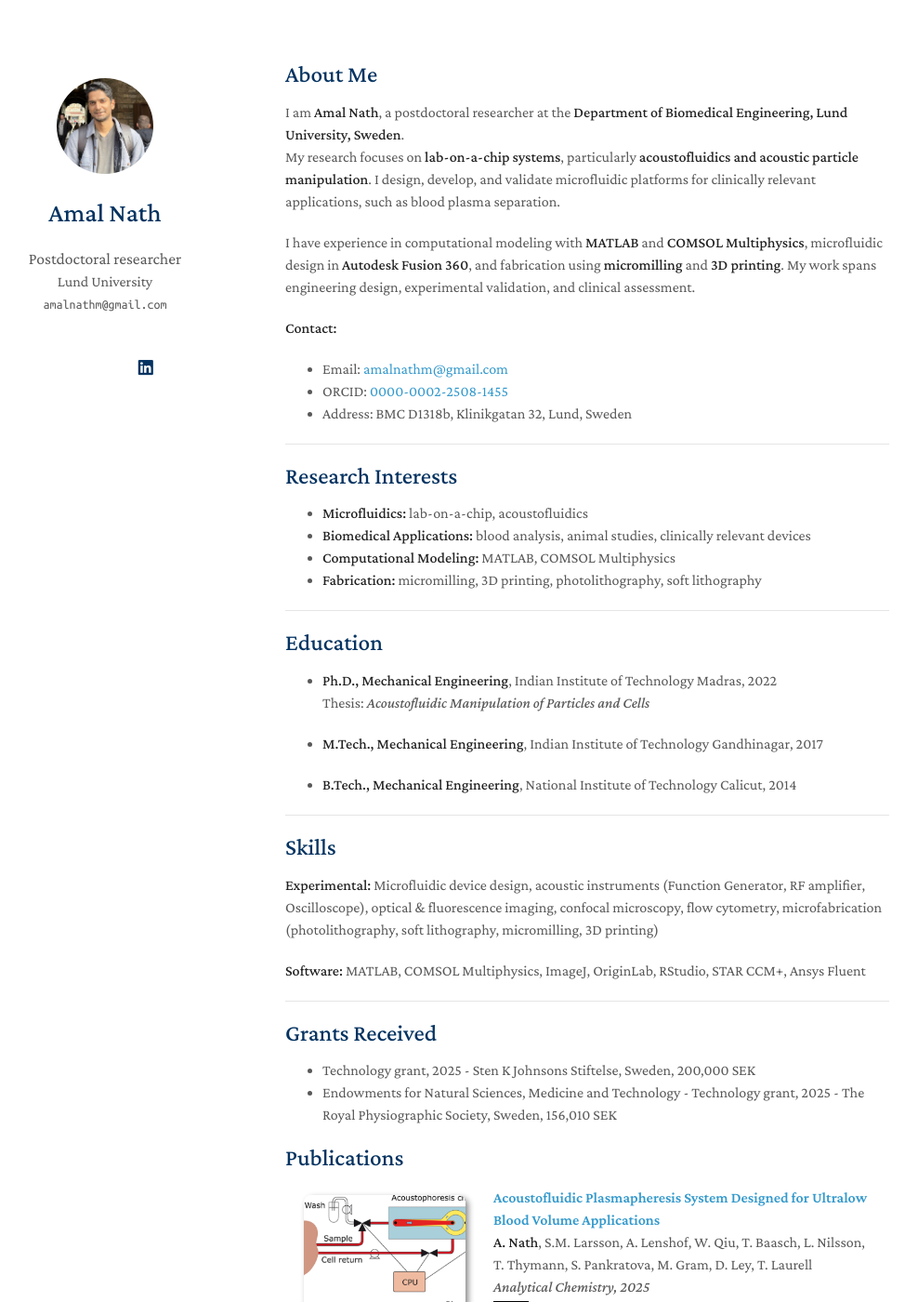
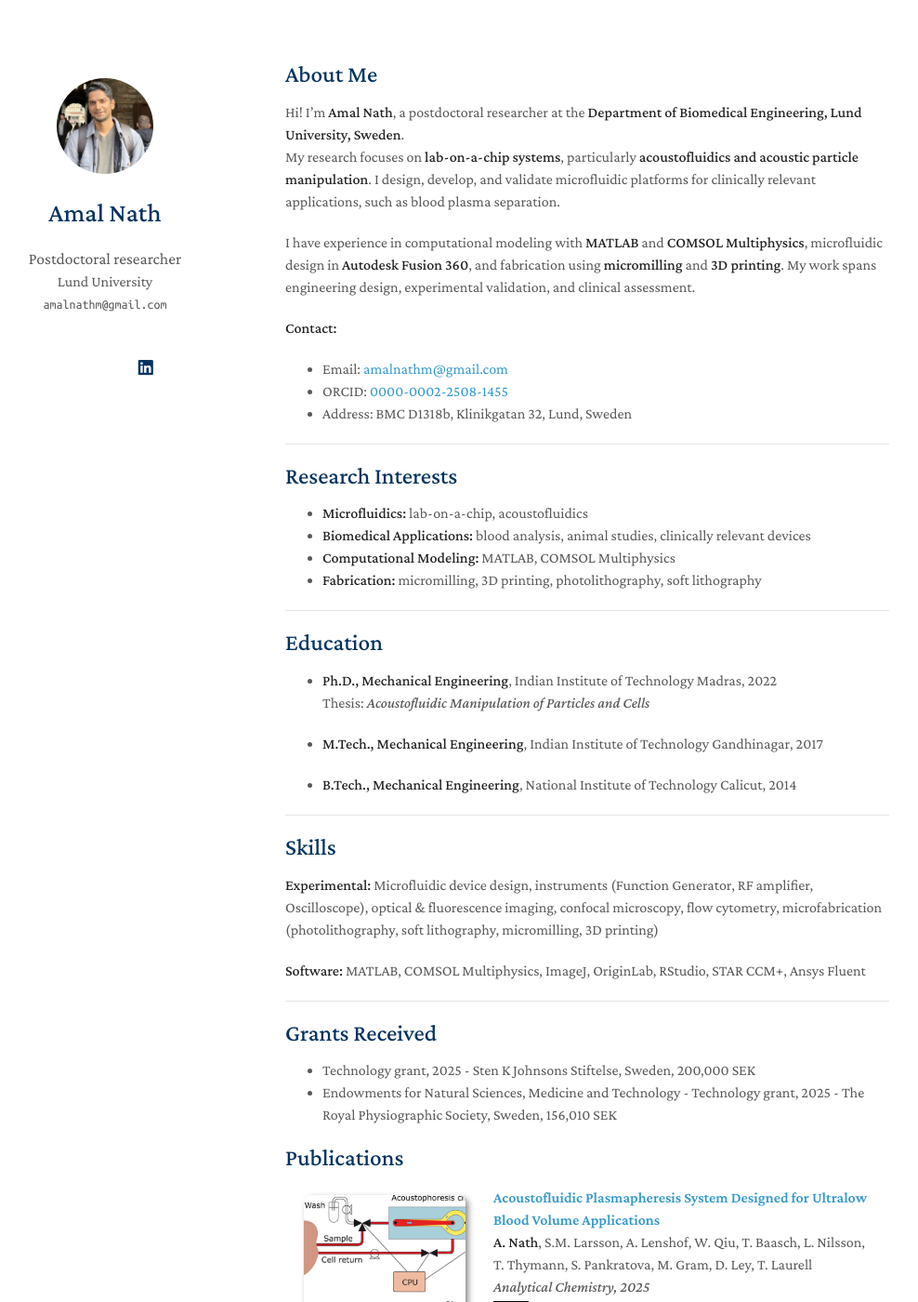
Before and after one commit to amal-nath-01/amal-nath-01-github.io, a Jekyll site: the page built from index.md, in a window 1280 px wide and 1400 px high. Shown: the whole window at 93% size, without its empty margins (163-1151 px from the left). Built offline with Jekyll 4.4.1, drawn with Linux system fonts in a browser that asks for light colours; a style sheet for code colours, icons or effects is not loaded; our own code applies the rules of GitHub Pages for plain Markdown files.

Commit message:
Update index.md

```diff
--- a/index.md
+++ b/index.md
@@ -4,7 +4,7 @@ layout: homepage
 
 ## About Me
 
-I am **Amal Nath**, a postdoctoral researcher at the **Department of Biomedical Engineering, Lund University, Sweden**.
+Hi! I'm **Amal Nath**, a postdoctoral researcher at the **Department of Biomedical Engineering, Lund University, Sweden**.
 My research focuses on **lab-on-a-chip systems**, particularly **acoustofluidics and acoustic particle manipulation**. I design, develop, and validate microfluidic platforms for clinically relevant applications, such as blood plasma separation.
 
 I have experience in computational modeling with **MATLAB** and **COMSOL Multiphysics**, microfluidic design in **Autodesk Fusion 360**, and fabrication using **micromilling** and **3D printing**. My work spans engineering design, experimental validation, and clinical assessment.
@@ -38,7 +38,7 @@ I have experience in computational modeling with **MATLAB** and **COMSOL Multiph
 
 ## Skills
 
-**Experimental:** Microfluidic device design, acoustic instruments (Function Generator, RF amplifier, Oscilloscope), optical & fluorescence imaging, confocal microscopy, flow cytometry, microfabrication (photolithography, soft lithography, micromilling, 3D printing)
+**Experimental:** Microfluidic device design, instruments (Function Generator, RF amplifier, Oscilloscope), optical & fluorescence imaging, confocal microscopy, flow cytometry, microfabrication (photolithography, soft lithography, micromilling, 3D printing)
 
 **Software:** MATLAB, COMSOL Multiphysics, ImageJ, OriginLab, RStudio, STAR CCM+, Ansys Fluent
 
```
